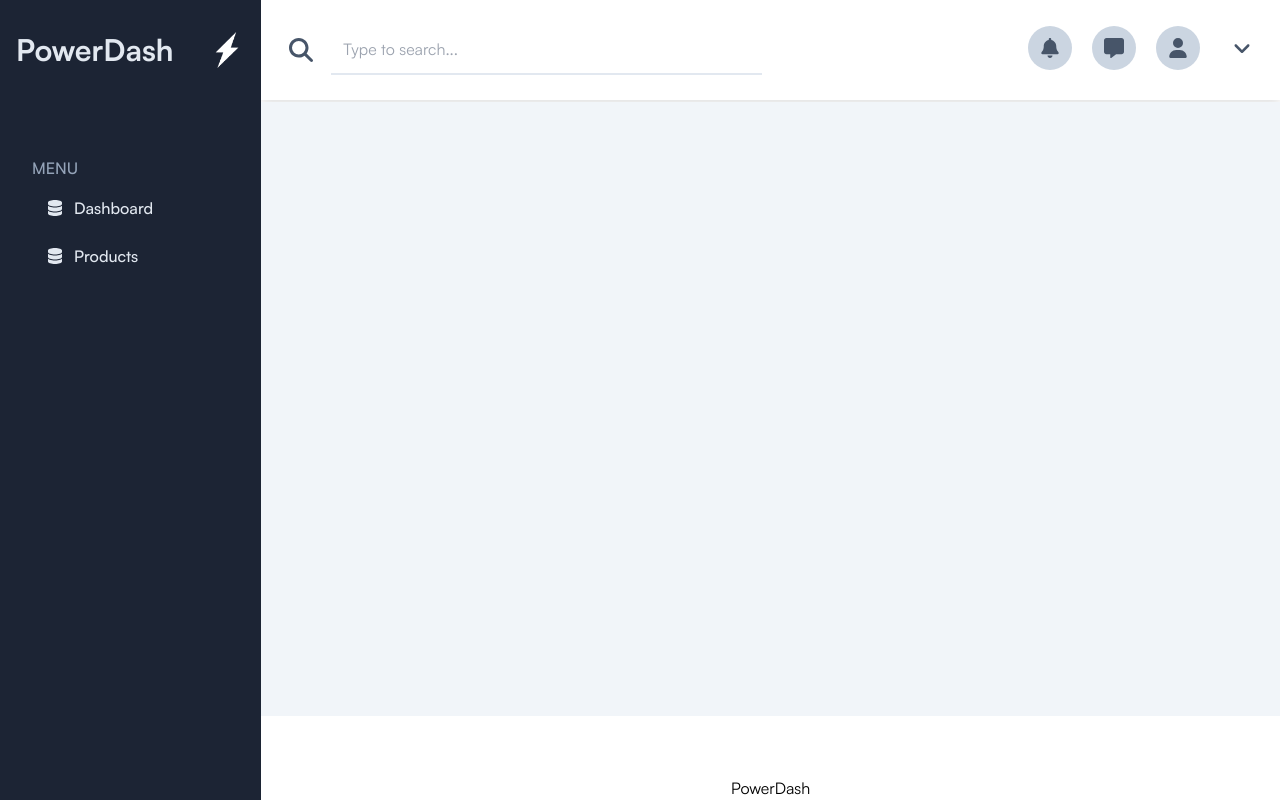
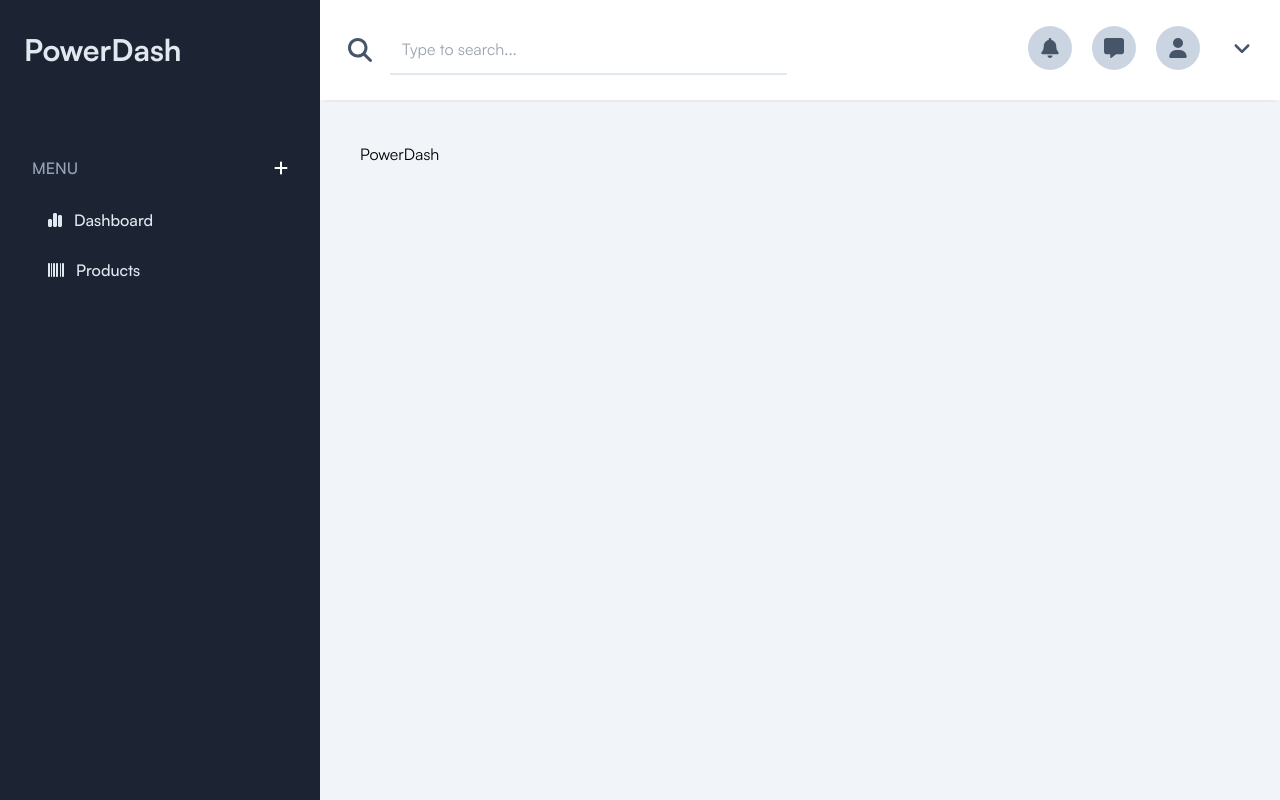
Before and after one commit to RinorRexhaj/PowerDash, a React (Vite) app in the folder client/: page / in a window 1280 px wide. Built offline with nearby package versions, Linux system fonts and the light colour scheme.

Commit message:
Added Sidebar features for views

```diff
--- a/client/src/App.jsx
+++ b/client/src/App.jsx
@@ -9,10 +9,15 @@ import {
 import { useEffect, useState } from "react";
 import Sidebar from "./Sidebar/Sidebar";
 import Searchbar from "./Searchbar/Searchbar";
+import View from "./components/View";
 
 const App = () => {
   const [sidebarOpen, setSidebarOpen] = useState(false);
   const [search, setSearch] = useState("");
+  const [views, setViews] = useState([
+    { dest: "Dashboard" },
+    { dest: "Products" },
+  ]);
 
   const toggleSidebar = () => {
     setSidebarOpen(!sidebarOpen);
@@ -21,17 +26,33 @@ const App = () => {
   return (
     <div className="w-full h-screen flex relative overflow-hidden">
       <BrowserRouter>
-        <Sidebar open={sidebarOpen} toggleSidebar={toggleSidebar} />
+        <Sidebar
+          open={sidebarOpen}
+          toggleSidebar={toggleSidebar}
+          views={views}
+          setViews={setViews}
+        />
         <div className="w-full flex flex-col items-center gap-15">
           <Searchbar
             search={search}
             setSearch={setSearch}
             toggleSidebar={toggleSidebar}
           />
-          <div className="w-full h-full overflow-y-auto z-0 -mt-[74px] p-10 sm:px-6 bg-slate-100"></div>
-          <Routes>
-            <Route path="*" element={<h1>PowerDash</h1>} />
-          </Routes>
+          <div className="w-full h-full overflow-y-auto z-0 -mt-[74px] p-10 sm:px-6 bg-slate-100">
+            <Routes>
+              <Route path="/" element={<h1>PowerDash</h1>}></Route>
+              {views.map((view) => {
+                return (
+                  <Route
+                    path={`/${view.dest.toLowerCase()}`}
+                    element={<View type={view.dest} />}
+                    key={view.dest}
+                    created={view.created}
+                  />
+                );
+              })}
+            </Routes>
+          </div>
         </div>
       </BrowserRouter>
     </div>
--- a/client/src/Searchbar/Searchbar.jsx
+++ b/client/src/Searchbar/Searchbar.jsx
@@ -89,7 +89,7 @@ const Searchbar = ({ search, setSearch, toggleSidebar }) => {
           type="text"
           placeholder="Type to search..."
           className={`outline-none p-3 w-7/12 border-b-2 border-slate-200 opacity-100`}
-          value={search}
+          defaultValue={search}
         />
       </div>
       <div className="flex gap-5 md:gap-3 sm:absolute sm:right-0 z-10">
--- a/client/src/Sidebar/Sidebar.jsx
+++ b/client/src/Sidebar/Sidebar.jsx
@@ -1,23 +1,35 @@
 import SidebarLink from "./SidebarLink";
 import { FontAwesomeIcon } from "@fortawesome/react-fontawesome";
-import { faLeftLong, faUtensils } from "@fortawesome/free-solid-svg-icons";
+import {
+  faLeftLong,
+  faPlus,
+  faUtensils,
+} from "@fortawesome/free-solid-svg-icons";
+import { toast } from "react-toastify";
+import { Link } from "react-router-dom";
 
-const Sidebar = ({ open, toggleSidebar }) => {
+const Sidebar = ({ open, toggleSidebar, views, setViews }) => {
+  const addView = () => {
+    setViews([...views, { dest: "", created: true }]);
+  };
+
   return (
     <div
       className={`w-80 h-full left-0 top-0 flex flex-col z-99 align-middle px-4 py-8 bg-black duration-300 ease-linear gap-20 tb:w-60 ${
         open ? "tb:left-0" : "tb:-left-60"
       } tb:fixed  md:w-50 sm:fixed sm:w-50 sm:gap-10`}
     >
-      <div className="flex gap-2 items-center justify-between text-slate-200">
-        <h1 className="text-3xl font-semibold">PowerDash</h1>
+      <div className="flex px-2 gap-2 items-center justify-between text-slate-200">
+        <Link to="/" className="text-3xl font-semibold">
+          PowerDash
+        </Link>
         <div className="relative">
           <img
             src="src/assets/img/lightning.png"
             alt=""
-            className="w-9 h-9 md:hidden"
+            className="w-9 h-9 md:hidden transition-height animate-lightningStrike"
           />
-          <div className="absolute bg-black z-10 w-9 h-9 animate-lightning"></div>
+          <span className="absolute w-9 h-9 md:hidden z-10 bg-black animate-lightning"></span>
         </div>
         <FontAwesomeIcon
           icon={faLeftLong}
@@ -26,9 +38,26 @@ const Sidebar = ({ open, toggleSidebar }) => {
         />
       </div>
       <div className="flex flex-col py-2 px-4 gap-2">
-        <p className="text-slate-400    font-medium">MENU</p>
-        <SidebarLink destination={"Dashboard"} />
-        <SidebarLink destination={"Products"} />
+        <div className="flex justify-between items-center">
+          <p className="text-slate-400    font-medium">MENU</p>
+          <button className="text-white z-100" onClick={() => addView()}>
+            <FontAwesomeIcon icon={faPlus} />
+          </button>
+        </div>{" "}
+        <div className="relative flex flex-col top-3">
+          {views.map((view, index) => {
+            return (
+              <SidebarLink
+                destination={view.dest}
+                created={view.created}
+                views={views}
+                setViews={setViews}
+                key={view.dest}
+                index={index}
+              />
+            );
+          })}
+        </div>
       </div>
     </div>
   );
--- a/client/src/Sidebar/SidebarLink.jsx
+++ b/client/src/Sidebar/SidebarLink.jsx
@@ -1,34 +1,192 @@
 import { FontAwesomeIcon } from "@fortawesome/react-fontawesome";
 import {
-  faBars,
   faBarcode,
-  faCartShopping,
   faUserGroup,
   faList,
-  faCar,
-  faAngleDown,
-  faAngleUp,
-  faCarSide,
   faCalendarDay,
-  faCarAlt,
   faDashboard,
   faDatabase,
-  faTruckFast,
-  faUtensils,
   faHamburger,
+  faChartSimple,
+  faPenToSquare,
+  faTrash,
 } from "@fortawesome/free-solid-svg-icons";
-import { Link } from "react-router-dom";
+import { Link, useLocation, useNavigate } from "react-router-dom";
+import { useEffect, useRef, useState } from "react";
+import { toast } from "react-toastify";
 
-const SidebarLink = ({ destination }) => {
+const SidebarLink = ({ destination, created, views, setViews, index }) => {
+  const [hover, setHover] = useState(false);
+  const [edit, setEdit] = useState(false);
+  const [deleted, setDeleted] = useState(false);
+  const [error, setError] = useState(false);
+  const inputRef = useRef();
+  const toastId = useRef(null);
   let icon = "";
+
+  const navigate = useNavigate();
+  const location = useLocation().pathname.toLowerCase();
+  let selected = false;
+  if (location === "/" + destination.toLowerCase()) {
+    selected = true;
+  }
+
+  switch (destination) {
+    case "Dashboard":
+      icon = faChartSimple;
+      break;
+    case "Products":
+      icon = faBarcode;
+      break;
+    case "View":
+    case "":
+      icon = faList;
+      break;
+  }
+
+  useEffect(() => {
+    if (created) {
+      navigate(`/${destination}`, { replace: true });
+      inputRef.current.focus();
+    }
+  }, []);
+
+  const viewExists = (view) => {
+    for (let i = 0; i < views.length; i++)
+      if (views[i].dest.toLowerCase() === view.toLowerCase()) return true;
+    return false;
+  };
+
+  const changeView = (view) => {
+    if (destination !== view && viewExists(view)) {
+      errorToast("View already exists!");
+      inputRef.current.value = destination;
+      inputRef.current.focus();
+    } else {
+      setViews(
+        views.map((v) => {
+          if (v.dest === destination) return { dest: view };
+          return v;
+        })
+      );
+      navigate(`/${view.toLowerCase()}`, { replace: true });
+      if (created) {
+        successToast("created");
+        created = false;
+      } else if (destination !== view) {
+        successToast("edited");
+      }
+    }
+  };
+
+  const deleteView = (view) => {
+    setDeleted(true);
+    setTimeout(() => {
+      toast.dismiss(toastId.current);
+      toastId.current = toast.info("Successfully deleted!", {
+        position: "top-left",
+        progressStyle: { background: "#3b82f6" },
+        theme: "dark",
+        autoClose: 2500,
+        className:
+          "relative w-64 bottom-6 ml-3 bg-black shadow-md shadow-slate-400/20 font-medium",
+      });
+      setViews(views.filter((v) => v.dest !== view));
+      navigate("/", { replace: true });
+    }, 500);
+  };
+
+  const checkValue = (value) => {
+    if (value !== "" && value !== undefined && value !== null) {
+      changeView(value);
+      setEdit(false);
+    } else {
+      errorToast("Set a name for the view!");
+      inputRef.current.focus();
+    }
+  };
+
+  const successToast = (message) => {
+    toast.dismiss(toastId.current);
+    toastId.current = toast.success(`Successfully ${message}!`, {
+      position: "top-left",
+      progressStyle: { background: "#3b82f6" },
+      theme: "dark",
+      autoClose: 2500,
+      className:
+        "relative w-64 bottom-6 ml-3 bg-black shadow-md shadow-slate-400/20 font-medium",
+    });
+  };
+
+  const errorToast = (message) => {
+    toast.dismiss(toastId.current);
+    toastId.current = toast.error(message, {
+      position: "top-left",
+      progressStyle: { background: "#3b82f6" },
+      theme: "dark",
+      autoClose: 2500,
+      className:
+        "relative w-64 bottom-6 ml-3 bg-black shadow-md shadow-slate-400/20 font-medium",
+    });
+  };
 
   return (
     <Link
-      to={`/${destination}`}
-      className={`relative w-full h-10 py-2 px-4 flex gap-3 items-center font-medium text-slate-200 text-l rounded-sm hover:bg-slate-500 duration-150 ease-linear sm:px-2`}
+      to={`/${destination.toLowerCase()}`}
+      className={`relative w-full h-10 py-2 px-4 flex gap-3 items-center font-medium ${
+        selected ? "bg-slate-700" : "bg-inherit"
+      } text-slate-200 rounded-sm hover:bg-slate-500 duration-200 ease-linear sm:px-2 ${
+        deleted
+          ? "animate-fadeOut"
+          : created
+          ? "animate-slideIn [animation-fill-mode:backwards]"
+          : ""
+      } transition-all`}
+      style={{
+        animationDelay: !created ? `${index * 0.3}s` : "0s",
+        top: `${index * 10}px`,
+      }}
+      onMouseEnter={() => setHover(true)}
+      onMouseLeave={() => setHover(false)}
     >
-      <FontAwesomeIcon icon={faDatabase} />
-      {destination}
+      <FontAwesomeIcon icon={icon} />
+      <form
+        onSubmit={(e) => {
+          e.preventDefault();
+          checkValue(inputRef.current.value);
+        }}
+      >
+        <input
+          type="text"
+          defaultValue={destination}
+          readOnly={!edit && !created}
+          onBlur={(e) => {
+            const value = e.target.value;
+            checkValue(value);
+          }}
+          ref={inputRef}
+          className={`bg-transparent outline-none ${!edit && "cursor-pointer"}`}
+        />
+      </form>
+      <div
+        className={`relative right-8 flex items-center gap-2 ${
+          hover ? "opacity-100 z-10" : "opacity-0 -z-10"
+        }`}
+      >
+        <FontAwesomeIcon
+          icon={faPenToSquare}
+          className="hover:text-blue-500 transition delay-100"
+          onClick={() => {
+            setEdit(true);
+            inputRef.current.focus();
+          }}
+        />
+        <FontAwesomeIcon
+          icon={faTrash}
+          className="hover:text-red-500 transition delay-100"
+          onClick={() => deleteView(destination)}
+        />
+      </div>
     </Link>
   );
 };
--- /dev/null
+++ b/client/src/components/View.jsx
@@ -0,0 +1,21 @@
+import React from "react";
+
+const View = ({ type, created }) => {
+  return (
+    <div
+      className={`w-full ${
+        type !== "" ? "flex" : "hidden"
+      }  flex-col justify-center items-center animate-fade [animation-fill-mode:backwards]`}
+      style={{ animationDelay: created ? "0.2s" : "0s" }}
+    >
+      <div className="w-full relative min-h-125 shadow-2 bg-white flex flex-col">
+        <div className="w-full flex items-center justify-between bg-white py-4 px-8 sm:px-4">
+          <h1 className="text-xl font-semibold">{type}</h1>
+        </div>
+        <span className="w-full h-[1px] bg-slate-200"></span>
+      </div>
+    </div>
+  );
+};
+
+export default View;
--- a/client/tailwind.config.js
+++ b/client/tailwind.config.js
@@ -258,6 +258,11 @@ module.exports = {
           "0%": { width: "100%" },
           "100%": { width: "0%" },
         },
+        slideIn: {
+          "0%": { opacity: "0", transform: "translateX(-100%)" },
+          "60%": { opacity: "0.5" },
+          "100%": { opacity: "1", transform: "translateX(0)" },
+        },
         shake: {
           "10%, 90%": {
             transform: "translate3d(-1px, 0, 0)",
@@ -280,10 +285,24 @@ module.exports = {
             top: "15px",
           },
           "60%": {
-            top: "15px",
+            top: "16px",
           },
           "100%": {
             top: "36px",
+          },
+        },
+        lightningStrike: {
+          "0%": {
+            opacity: "40%",
+          },
+          "40%": {
+            opacity: "100%",
+          },
+          "60%": {
+            opacity: "60%",
+          },
+          "100%": {
+            opacity: "100%",
           },
         },
       },
@@ -298,8 +317,10 @@ module.exports = {
         fadeOut: "fadeOut 0.3s ease-in-out",
         typing: "type 1s infinite",
         sliding: "slide 5s linear",
+        slideIn: "slideIn 0.5s ease-in-out",
         shake: "shake 0.82s cubic-bezier(.36,.07,.19,.97) both",
-        lightning: "lightning 0.5s ease-in-out",
+        lightning: "lightning 0.75s ease-in-out",
+        lightningStrike: "lightningStrike 0.75s ease-in-out",
       },
     },
   },
```
Also changed, not shown: client/src/components/Toast.jsx (added).
